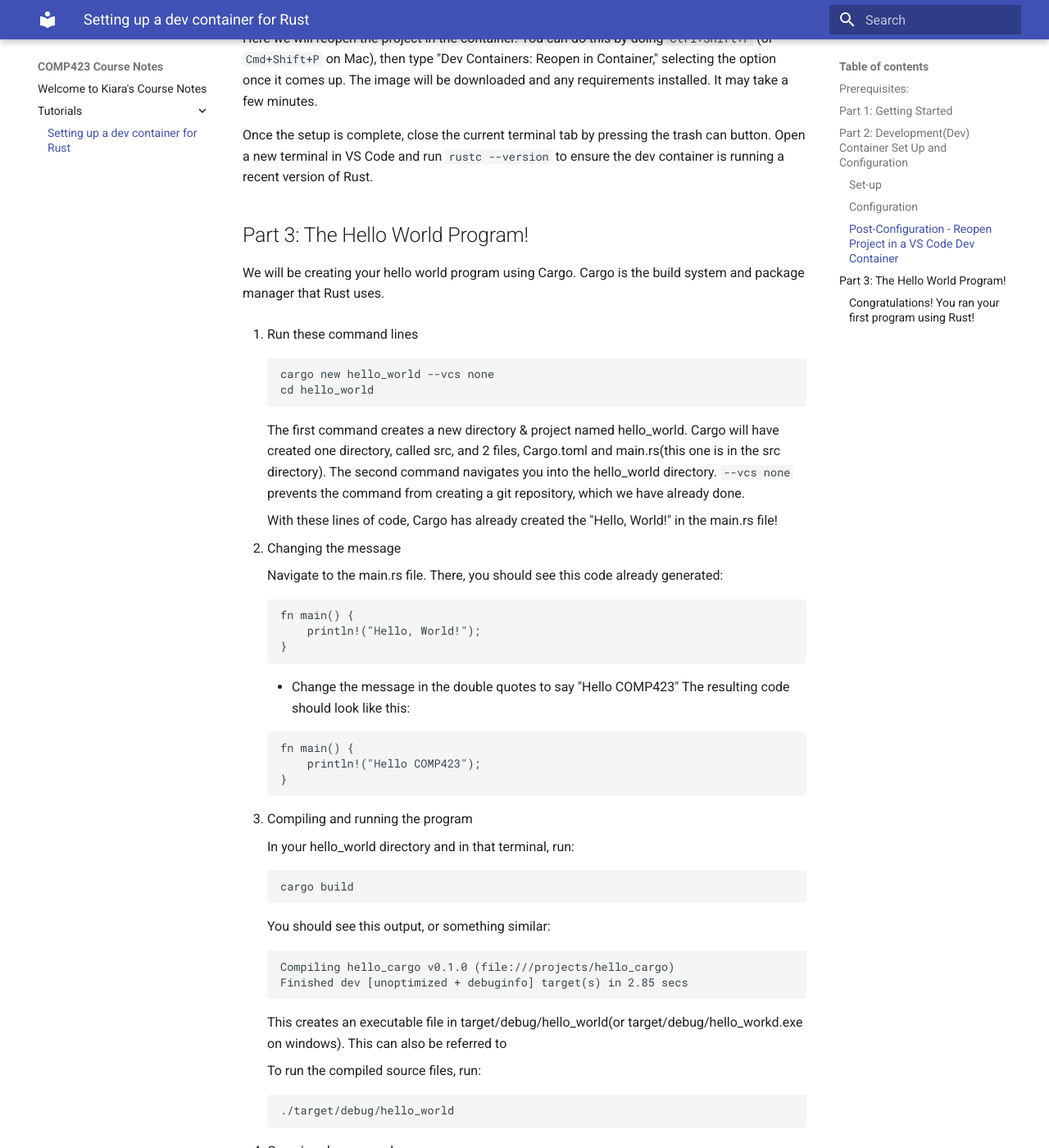
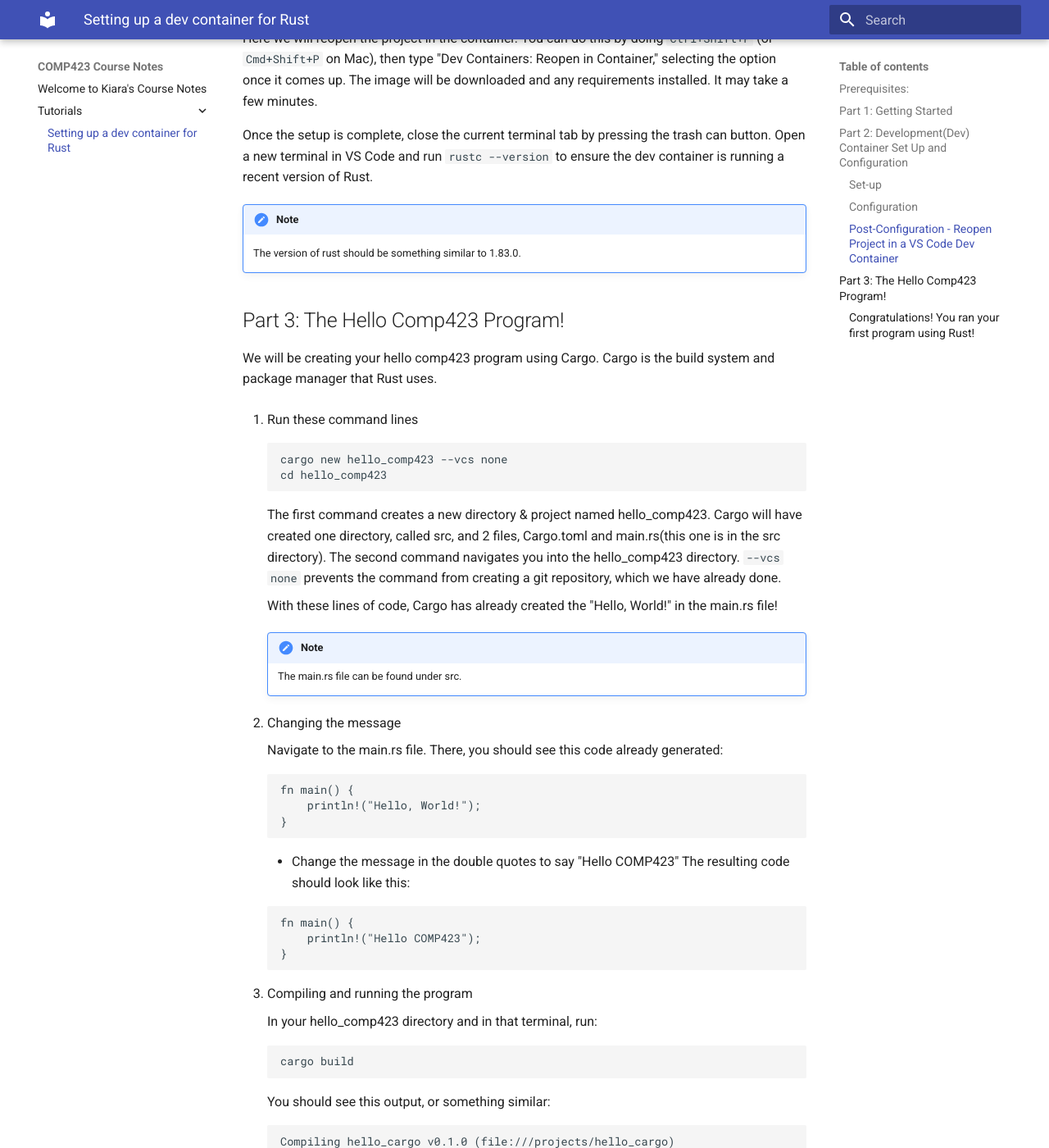
Before and after one commit to kiaras4/comp423-course-notes, an MkDocs documentation site: the page built from docs/tutorials/rust-setup.md, in a window 1280 px wide and 1400 px high, scrolled down 2791 px. Shown: the whole window at 82% size. Built offline with MkDocs 1.6.1 and Material for MkDocs 9.7.7, drawn with Linux system fonts in a browser that asks for light colours; some of the changed text lies outside the part shown.

Commit message:
Added notes to enhance tutorial and fixed syntax issues

````diff
--- a/docs/tutorials/rust-setup.md
+++ b/docs/tutorials/rust-setup.md
@@ -104,7 +104,7 @@ The devcontainer.json file you just created defines the configuration needed for
     ```
     {
         "name": "Rust Hello World",
-        "image": "mcr.microsoft.com/vscode/devcontainers/rust:latest"
+        "image": "mcr.microsoft.com/vscode/devcontainers/rust:latest",
         "customizations": {
             "vscode": {
                 "settings": {},
@@ -120,21 +120,31 @@ Here we will reopen the project in the container. You can do this by doing ``Ctr
 
 Once the setup is complete, close the current terminal tab by pressing the trash can button. Open a new terminal in VS Code and run ``rustc --version`` to ensure the dev container is running a recent version of Rust.
 
+!!! note
 
-## Part 3: The Hello World Program!
+    The version of rust should be something similar to 1.83.0.
 
-We will be creating your hello world program using Cargo. Cargo is the build system and package manager that Rust uses.
+
+
+## Part 3: The Hello Comp423 Program!
+
+We will be creating your hello comp423 program using Cargo. Cargo is the build system and package manager that Rust uses.
 
 1. Run these command lines
 
     ```
-    cargo new hello_world --vcs none
-    cd hello_world
+    cargo new hello_comp423 --vcs none
+    cd hello_comp423
     ```
 
-    The first command creates a new directory & project named hello_world. Cargo will have created one directory, called src, and 2 files, Cargo.toml and main.rs(this one is in the src directory). The second command navigates you into the hello_world directory. ``--vcs none`` prevents the command from creating a git repository, which we have already done.
+    The first command creates a new directory & project named hello_comp423. Cargo will have created one directory, called src, and 2 files, Cargo.toml and main.rs(this one is in the src directory). The second command navigates you into the hello_comp423 directory. ``--vcs none`` prevents the command from creating a git repository, which we have already done.
 
     With these lines of code, Cargo has already created the "Hello, World!" in the main.rs file!
+    !!! note
+
+        The main.rs file can be found under src.
+
+
 
 2. Changing the message
 
@@ -156,7 +166,7 @@ We will be creating your hello world program using Cargo. Cargo is the build sys
 
 3. Compiling and running the program
 
-    In your hello_world directory and in that terminal, run:
+    In your hello_comp423 directory and in that terminal, run:
 
     ```
     cargo build
@@ -169,12 +179,12 @@ We will be creating your hello world program using Cargo. Cargo is the build sys
     Finished dev [unoptimized + debuginfo] target(s) in 2.85 secs
     ```
 
-    This creates an executable file in target/debug/hello_world(or target/debug/hello_workd.exe on windows). This can also be referred to
+    This creates an executable file in target/debug/hello_comp423(or target/debug/hello_comp423.exe on windows). This can also be referred to
 
     To run the compiled source files, run:
 
     ```
-    ./target/debug/hello_world
+    ./target/debug/hello_comp423
     ```
 
     [comment]:(check-if-the-above-command-is-correct-or-if-it's-just-"./hello-world"-to-run)
@@ -197,3 +207,8 @@ We will be creating your hello world program using Cargo. Cargo is the build sys
 
 
 [comment]: (add-note-saying-instructions-inspired-from-423-MkDocs-Tutorial-and-rust-tutorial-info-came-from-https://doc.rust-lang.org/book/ch01-03-hello-cargo.html?highlight=cargo%20new#creating-a-project-with-cargo)
+!!! note
+
+    The intial part of this tutorial was inspired by the "Starting a Static Website Project with MkDocs" page on the Comp423 website.
+
+    The documentation that was used to create the Hello Comp423 program was inspired by a website called the "The Rust Programming Language" which can be found here : https://doc.rust-lang.org/book/ch01-03-hello-cargo.html?highlight=cargo%20new#creating-a-project-with-cargo
````
Also changed, not shown: other parts of docs/tutorials/rust-setup.md (+1 -1 lines).
